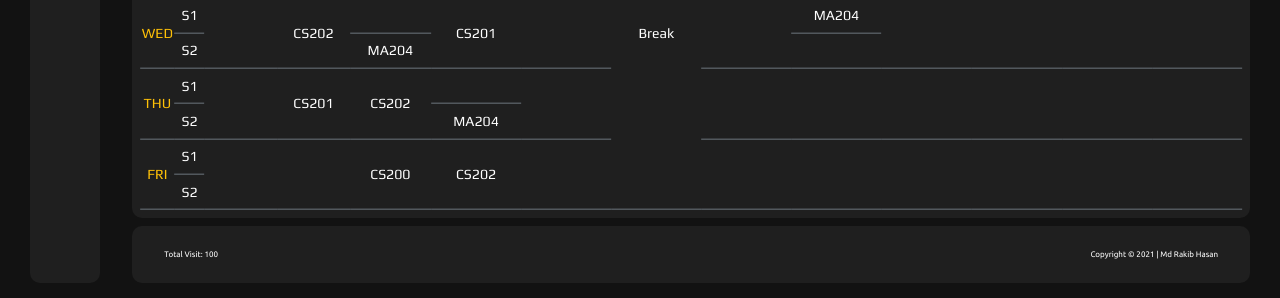
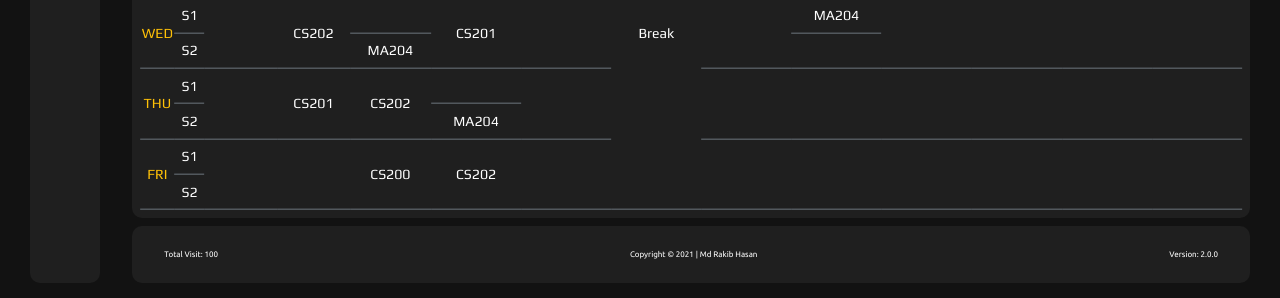
Before and after one commit to me-rakib/class-routine, a plain HTML site: page index.html in a window 1280 px wide. Shown: the part 502-800 px from the top of the page. Drawn offline with nearby package versions, Linux system fonts and the light colour scheme.

Commit message:
3rd sem v1.0.3 version added

```diff
--- a/index.html
+++ b/index.html
@@ -205,6 +205,7 @@
         <div class="home__footer flex">
             <p>Total Visit: 100</p>
             <p>Copyright &#169; 2021 | Md Rakib Hasan</p>
+            <p>Version: 2.0.0</p>
         </div>
     </div>
 
```
